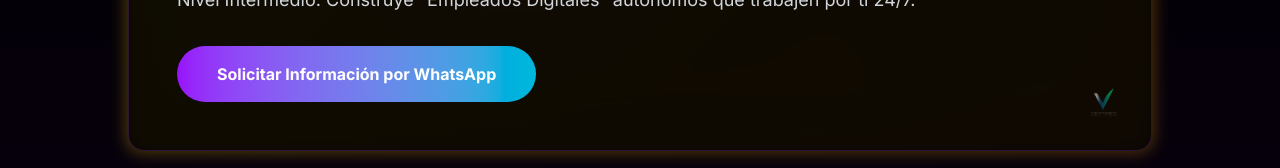
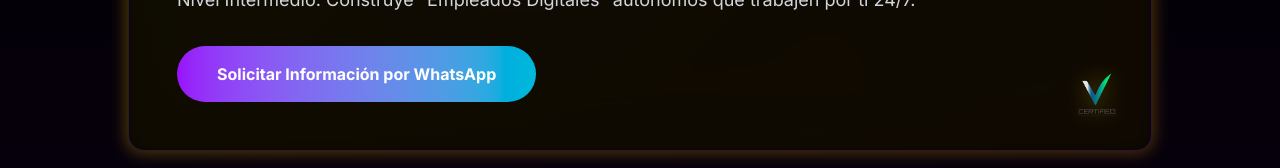
Before and after one commit to inteliyentecnologia-blip/inteliyen-web, a React (Vite) app: page /cursos/ia-agentes in a window 1280 px wide. Shown: the part 365-533 px from the top of the page. Built offline with nearby package versions, Linux system fonts and the light colour scheme.

Commit message:
feat: logo certivali mas grande y con brillo para mejor visibilidad

```diff
--- a/src/app/pages/CourseDetailPage.tsx
+++ b/src/app/pages/CourseDetailPage.tsx
@@ -4,7 +4,7 @@ import { ArrowLeft, CheckCircle2, AlertCircle, Clock, TrendingUp } from 'lucide-
 import { courses } from '../data/coursesData';
 
 import selloGold from '../../assets/sello-garantia.png';
-import certivaliLogo from '../../assets/certivali.png'; // <-- IMPORTAMOS EL LOGO PEQUEÑO
+import certivaliLogo from '../../assets/certivali.png';
 
 export default function CourseDetailPage() {
   const params = useParams<{ id?: string; courseId?: string }>();
@@ -83,11 +83,11 @@ export default function CourseDetailPage() {
                   </a>
                 </div>
 
-                {/* AQUÍ ESTÁ EL LOGO EN LA ESQUINA INFERIOR DERECHA */}
+                {/* LOGO DE CERTIVALI ACTUALIZADO: MÁS GRANDE Y CON BRILLO */}
                 <img
                   src={certivaliLogo}
                   alt="Avalado por Certivali"
-                  className="absolute bottom-6 right-6 md:bottom-8 md:right-8 h-6 md:h-8 w-auto object-contain opacity-50 hover:opacity-100 transition-opacity"
+                  className="absolute bottom-6 right-6 md:bottom-8 md:right-8 h-8 md:h-12 w-auto object-contain opacity-90 hover:opacity-100 transition-opacity drop-shadow-[0_0_10px_rgba(255,215,0,0.5)]"
                 />
               </div>
             </div>
```
Also changed, not shown: 4 other files (tests, documents, lock files or other folders).
